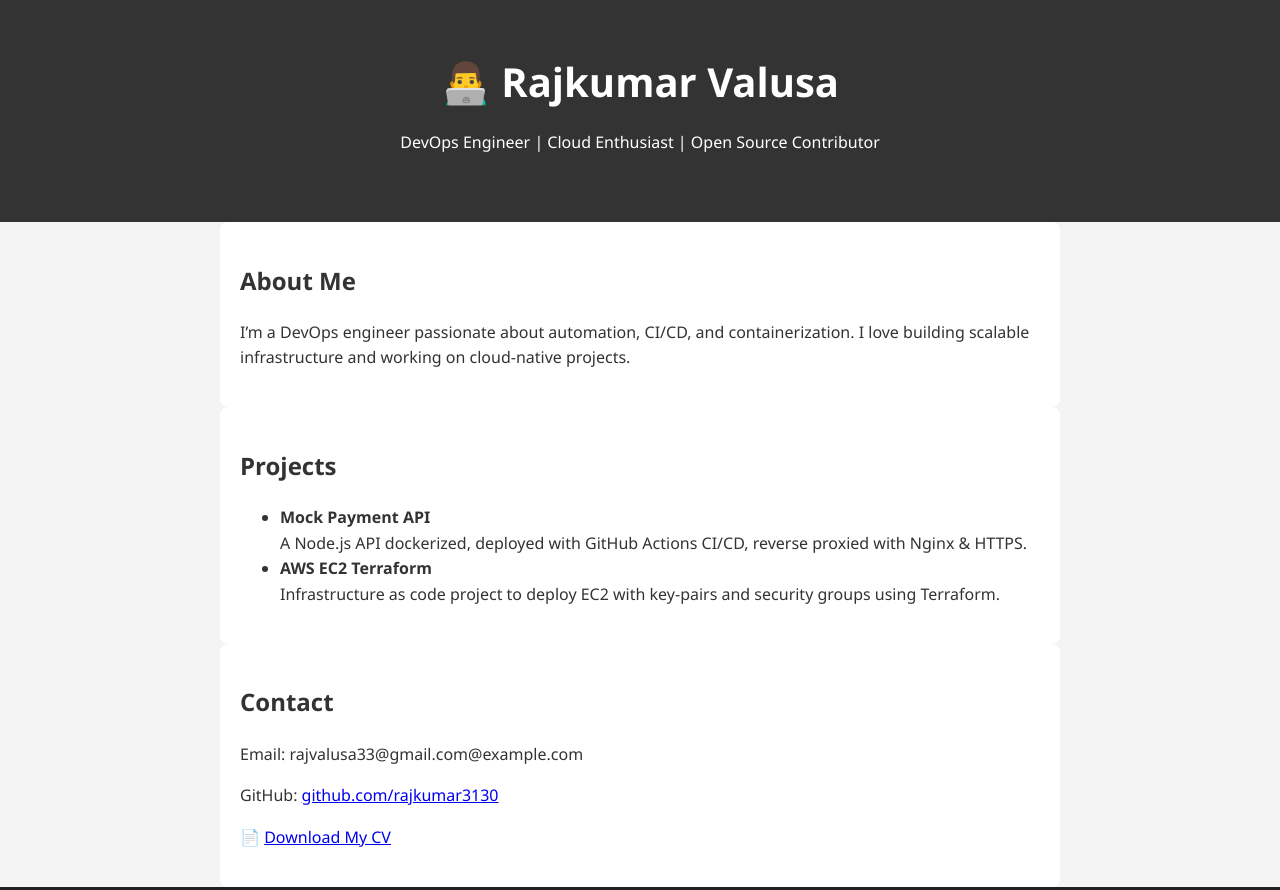
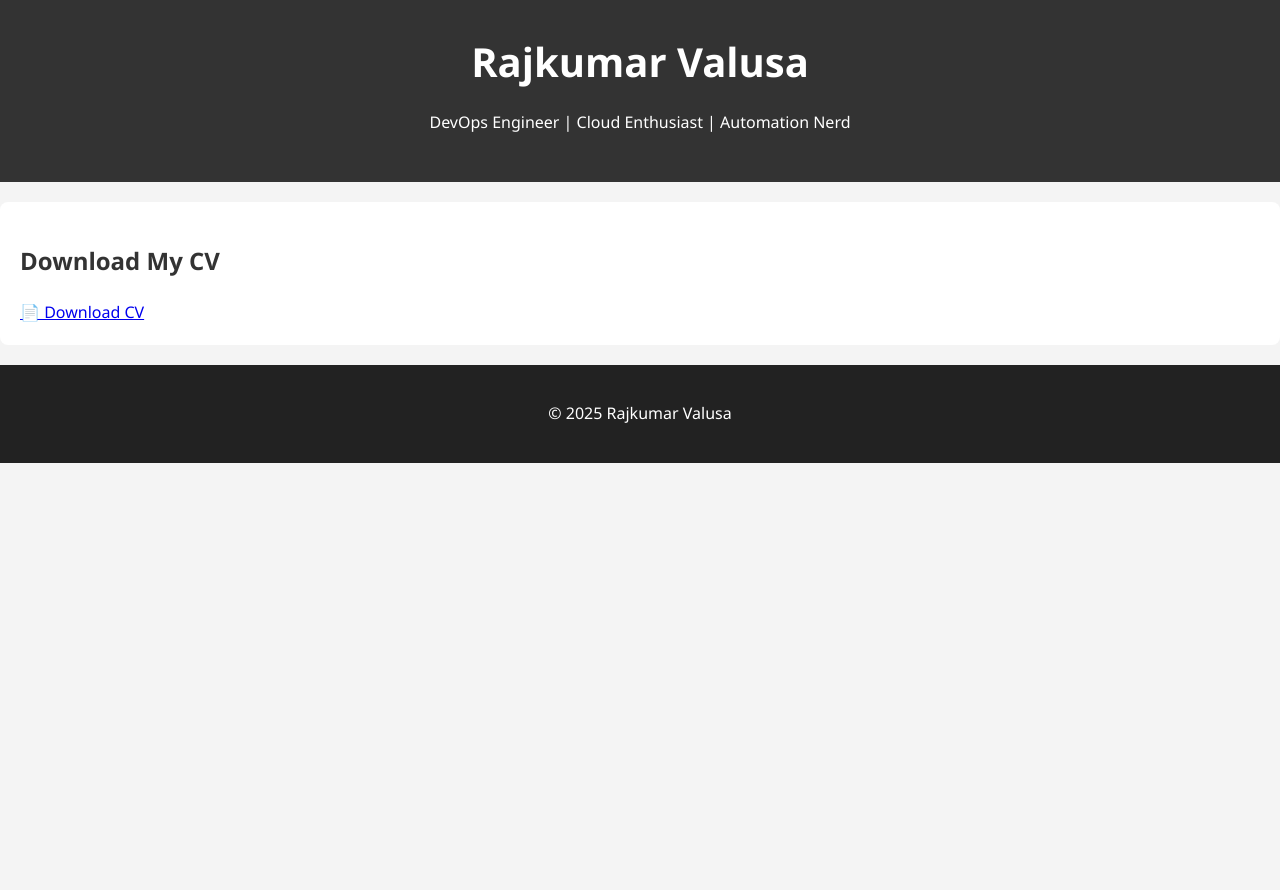
Before and after one commit to Rajkumar3130/portfolio-website, a plain HTML site: page index.html in a window 1280 px wide. Shown: the top 890 px of the page. After the commit the page ends 800 px from the top, so only its background shows below. Drawn offline with Linux system fonts and the light colour scheme.

Commit message:
🔗 Add CV download link to portfolio

```diff
--- a/index.html
+++ b/index.html
@@ -1,45 +1,19 @@
-
 <!DOCTYPE html>
 <html lang="en">
 <head>
-  <meta charset="UTF-8" />
-  <meta name="viewport" content="width=device-width, initial-scale=1.0" />
+  <meta charset="UTF-8">
   <title>Rajkumar Valusa | Portfolio</title>
-  <link rel="stylesheet" href="style.css" />
+  <link rel="stylesheet" href="style.css">
 </head>
 <body>
   <header>
-    <div class="container">
-      <h1>👨‍💻 Rajkumar Valusa</h1>
-      <p>DevOps Engineer | Cloud Enthusiast | Open Source Contributor</p>
-    </div>
+    <h1>Rajkumar Valusa</h1>
+    <p>DevOps Engineer | Cloud Enthusiast | Automation Nerd</p>
   </header>
 
-  <section class="about container">
-    <h2>About Me</h2>
-    <p>I’m a DevOps engineer passionate about automation, CI/CD, and containerization. I love building scalable infrastructure and working on cloud-native projects.</p>
-  </section>
-
-  <section class="projects container">
-    <h2>Projects</h2>
-    <ul>
-      <li>
-        <strong>Mock Payment API</strong><br />
-        A Node.js API dockerized, deployed with GitHub Actions CI/CD, reverse proxied with Nginx & HTTPS.
-      </li>
-      <li>
-        <strong>AWS EC2 Terraform</strong><br />
-        Infrastructure as code project to deploy EC2 with key-pairs and security groups using Terraform.
-      </li>
-    </ul>
-  </section>
-
-  <section class="contact container">
-    <h2>Contact</h2>
-    <p>Email: rajvalusa33@gmail.com@example.com</p>
-    <p>GitHub: <a href="https://github.com/rajkumar3130">github.com/rajkumar3130</a></p>
- 📄 <a href="rajkumar-valusa-cv.pdf" download target="_blank">Download My CV</a>
-  </p>
+  <section>
+    <h2>Download My CV</h2>
+    <a href="rajkumar-valusa-cv.pdf" download class="btn">📄 Download CV</a>
   </section>
 
   <footer>
```
